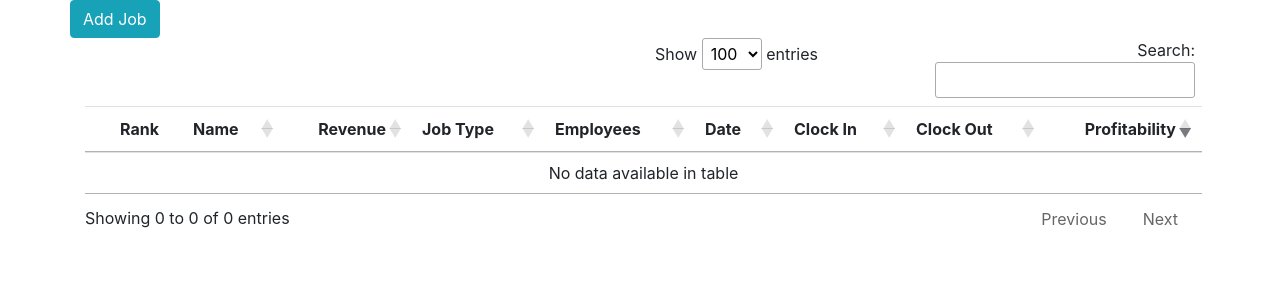
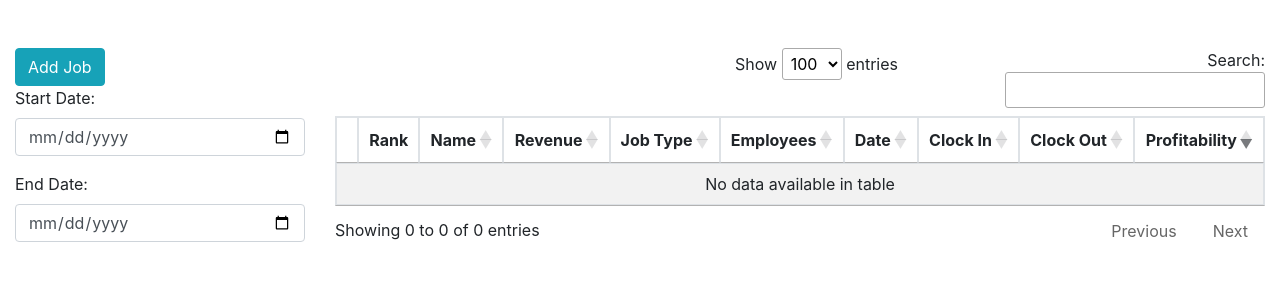
Before and after one commit to JetUni/profitability, a Django app: page / in a window 1280 px wide. Shown: the top 300 px of the page. Run offline with Django 3.2, Linux system fonts and the light colour scheme; data that the repository does not hold is empty; some libraries are stand-ins or nearby versions.

Commit message:
feat(profit): add date range filter
This adds a date range filter for the jobs table. This also adds more
styling to make room for the new date range inputs.

```diff
--- a/profit/templates/profit/index.html
+++ b/profit/templates/profit/index.html
@@ -16,9 +16,11 @@
         ],
         columnDefs: [
           { className: 'text-right', targets: [4, 10] },
-          { responsivePriority: 1, targets: [3, 4, 7, 10] },
-          { responsivePriority: 2, targets: [5, 6] },
-          { responsivePriority: 3, targets: [8, 9] },
+          { responsivePriority: 1, targets: [2, 3, 10] },
+          { responsivePriority: 2, targets: [7] },
+          { responsivePriority: 3, targets: [4] },
+          { responsivePriority: 4, targets: [5, 6] },
+          { responsivePriority: 5, targets: [8, 9] },
           { orderSequence: ['desc', 'asc'], targets: [4, 10] },
           { type: 'date', targets: [7], orderData: [7, 8, 9] },
           { type: 'time', targets: [8], orderData: [8, 9] },
@@ -46,7 +48,8 @@
         responsive: {
           details: { type: 'column' },
         },
-        dom: "<'row'<'col-sm-6'B><'col-sm-3'l><'col-sm-3'f>>" +
+        dom:
+          "<'row'<'col-xl-5 col-md-12 col-sm-12'B><'col-xl-3 col-md-6 col-sm-12'l><'col-xl-4 col-md-6 col-sm-12'f>>" +
           "<'row'<'col-sm-12'tr>>" +
            "<'row'<'col-sm-5'i><'col-sm-7'p>>",
         buttons: [
@@ -126,16 +129,42 @@
         var x = String(a).replace(/^(\d+){1,2}:{0,1}(\d*){0,2}\ ([ap])\.m\.$/g, timeReplace);
         return parseFloat(x);
       };
+
+      $.fn.dataTable.ext.search.push((settings, data, idx) => {
+        const min = Date.parse($('#startDate').val());
+        const max = Date.parse($('#endDate').val());
+        const date = Date.parse(data[7]) || 0;  // use data for the date column
+
+        if ((!min && !max) || (!min && date <= max) || (min <= date && !max) || (min <= date && date <= max)) {
+          return true;
+        }
+        return false;
+      });
+      $('#startDate, #endDate').change(() => {
+        jobsTable.draw();
+      });
     });
   </script>
 {% endblock %}
 
 {% block body %}
-<div class="container">
+<div class="container-fluid" style="max-width: 1640px">
   <div class="row">
+    <div class="col-xl-3 col-lg-4 col-md-12">
       <a class="btn btn-info" href="{% url 'add_job' %}">Add Job</a>
+      <div class="form-row">
+        <div class="form-group col-12">
+          <label for="startDate">Start Date:</label>
+          <input type="date" class="form-control" id="startDate">
         </div>
-  <table id="jobs-table" class="table">
+        <div class="form-group col-12">
+          <label for="endDate">End Date:</label>
+          <input type="date" class="form-control" id="endDate">
+        </div>
+      </div>
+    </div>
+    <div class="col-xl-9 col-lg-8 col-md-12">
+      <table id="jobs-table" class="table table-striped table-bordered dt-responsive nowrap" style="width:100%">
         <thead>
           <tr>
             <th></th>
@@ -169,6 +198,8 @@
         {% endfor %}
         </tbody>
       </table>
+    </div>
+  </div>
   <form id="ajax-form" hidden>
     {% csrf_token %}
   </form>
--- a/templates/base.html
+++ b/templates/base.html
@@ -27,7 +27,7 @@
     <script type="text/javascript" src="https://cdn.datatables.net/v/bs4/dt-1.10.21/b-1.6.3/r-2.2.5/sp-1.1.1/sl-1.3.1/datatables.min.js"></script>
     {% block morehead %}{% endblock %}
   </head>
-  <body>
+  <body class="mt-5">
     {% block body %}{% endblock %}
     {% block morejs %}{% endblock %}
   </body>
```
Lines whose indentation alone changed are shown as unchanged.
